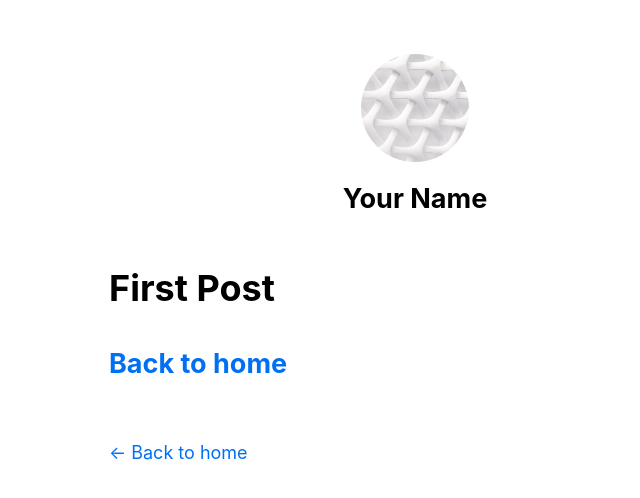
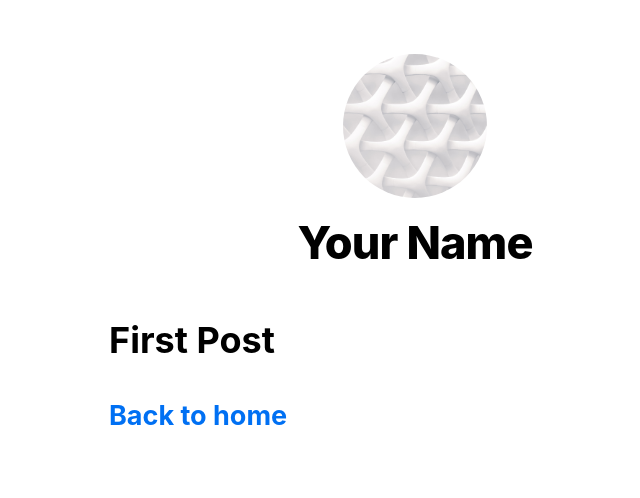
Before and after one commit to billwisebai/NextJS02112022, a Next.js app in the folder nextjs-blog/: page /posts/first-post in a window 1280 px wide. Shown: the top 498 px of the page, without its empty margins (225-865 px from the left). Built offline with nearby package versions, Linux system fonts and the light colour scheme.

Commit message:
add home

```diff
--- a/nextjs-blog/pages/posts/first-post.tsx
+++ b/nextjs-blog/pages/posts/first-post.tsx
@@ -6,7 +6,7 @@ import Layout from '../../components/layout';
 
 export default function FirstPost() {
   return (
-    <Layout>
+    <Layout home>
 		<Head>
 			<title>First Post</title>
 		</Head>
```
